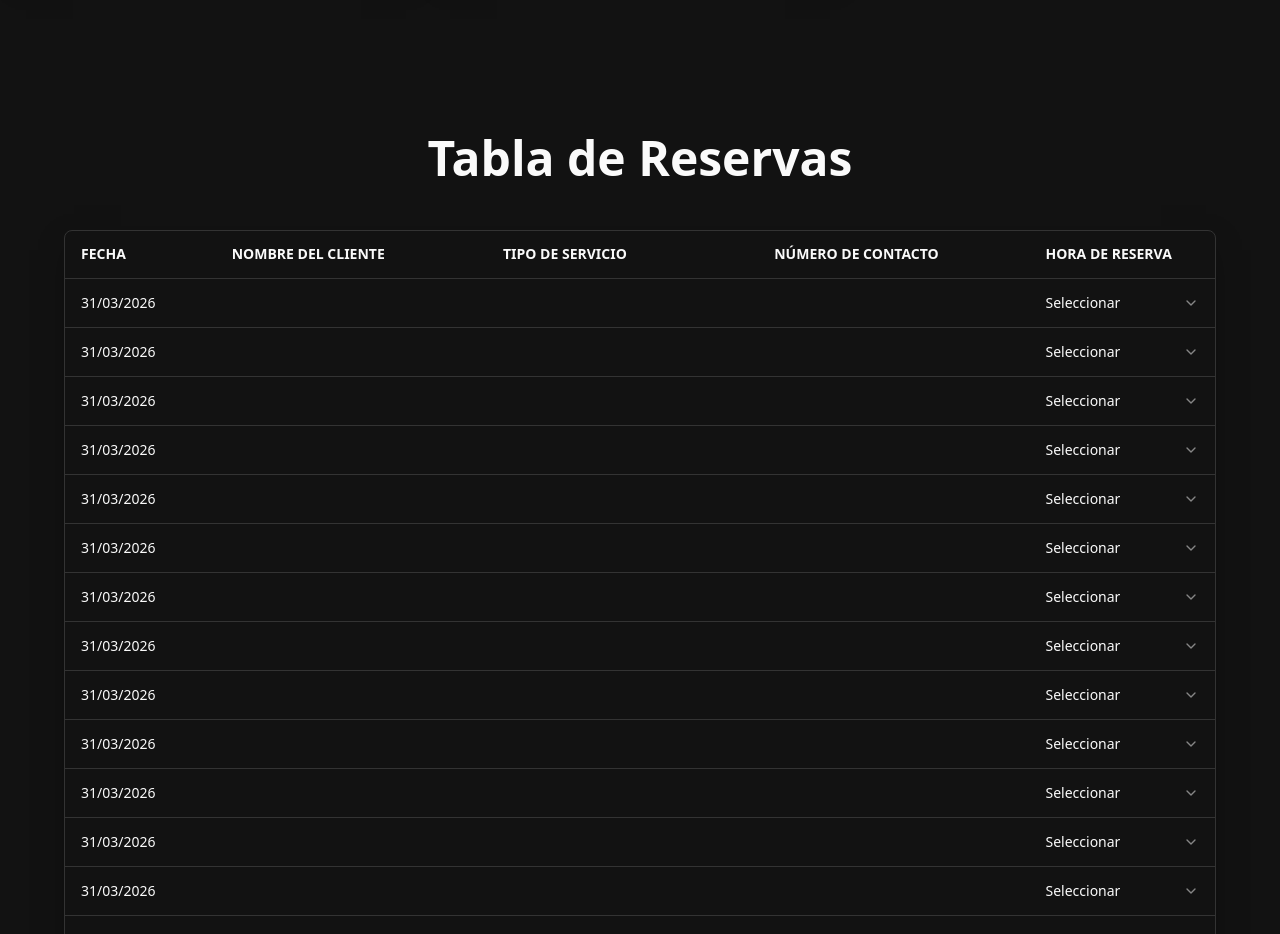
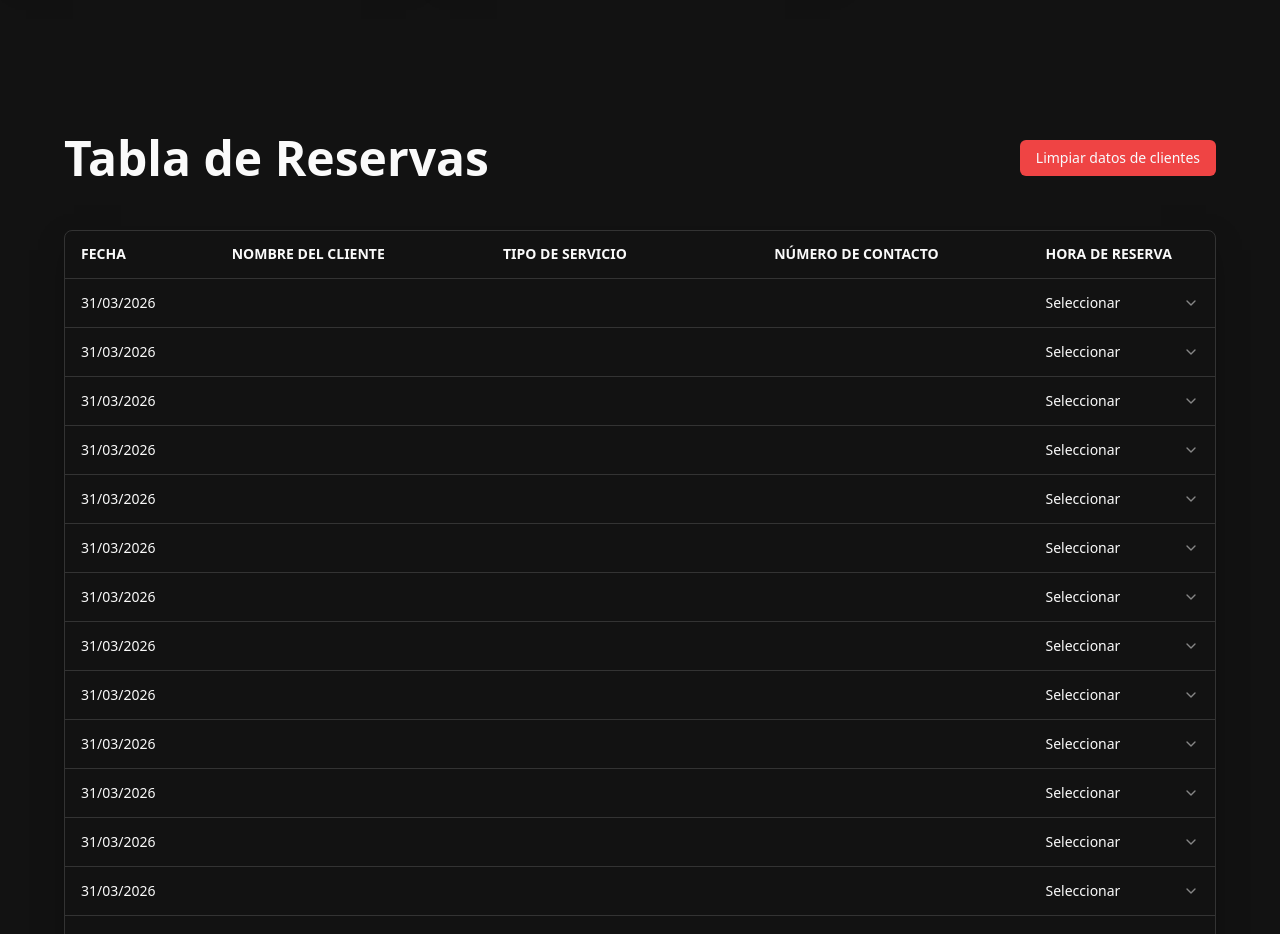
Before and after one commit to hermes814/chamberi-cut-connect-04, a React (Vite) app: page / in a window 1280 px wide. Shown: the part 3340-4274 px from the top of the page. Built offline with nearby package versions, Linux system fonts and the light colour scheme.

Commit message:
Resetear celdas de reservas
Co-authored-by: faruth1984-gif <227263196+faruth1984-gif@users.noreply.github.com>

```diff
--- a/src/components/ReservationsSection.tsx
+++ b/src/components/ReservationsSection.tsx
@@ -90,12 +90,33 @@ const ReservationsSection = () => {
     setHours((prev) => ({ ...prev, [rowIndex]: value }));
   };
 
+  const handleClearClientData = () => {
+    setLocked((prev) => {
+      const updated: Record<string, string> = {};
+      for (const [key, value] of Object.entries(prev)) {
+        const col = key.substring(key.indexOf("-") + 1);
+        if (col !== "NOMBRE DEL CLIENTE" && col !== "TIPO DE SERVICIO" && col !== "NÚMERO DE CONTACTO") {
+          updated[key] = value;
+        }
+      }
+      return updated;
+    });
+  };
+
   return (
     <section className="py-20 px-4 bg-background">
       <div className="max-w-6xl mx-auto">
-        <h2 className="text-4xl md:text-5xl font-bold text-center text-foreground mb-12">
-          Tabla de Reservas
-        </h2>
+        <div className="flex items-center justify-between mb-12">
+          <h2 className="text-4xl md:text-5xl font-bold text-foreground">
+            Tabla de Reservas
+          </h2>
+          <button
+            onClick={handleClearClientData}
+            className="px-4 py-2 bg-destructive text-destructive-foreground rounded-md text-sm font-medium hover:opacity-90 transition"
+          >
+            Limpiar datos de clientes
+          </button>
+        </div>
         <div className="rounded-lg overflow-auto border border-border shadow-card">
           <Table>
             <TableHeader>
```
